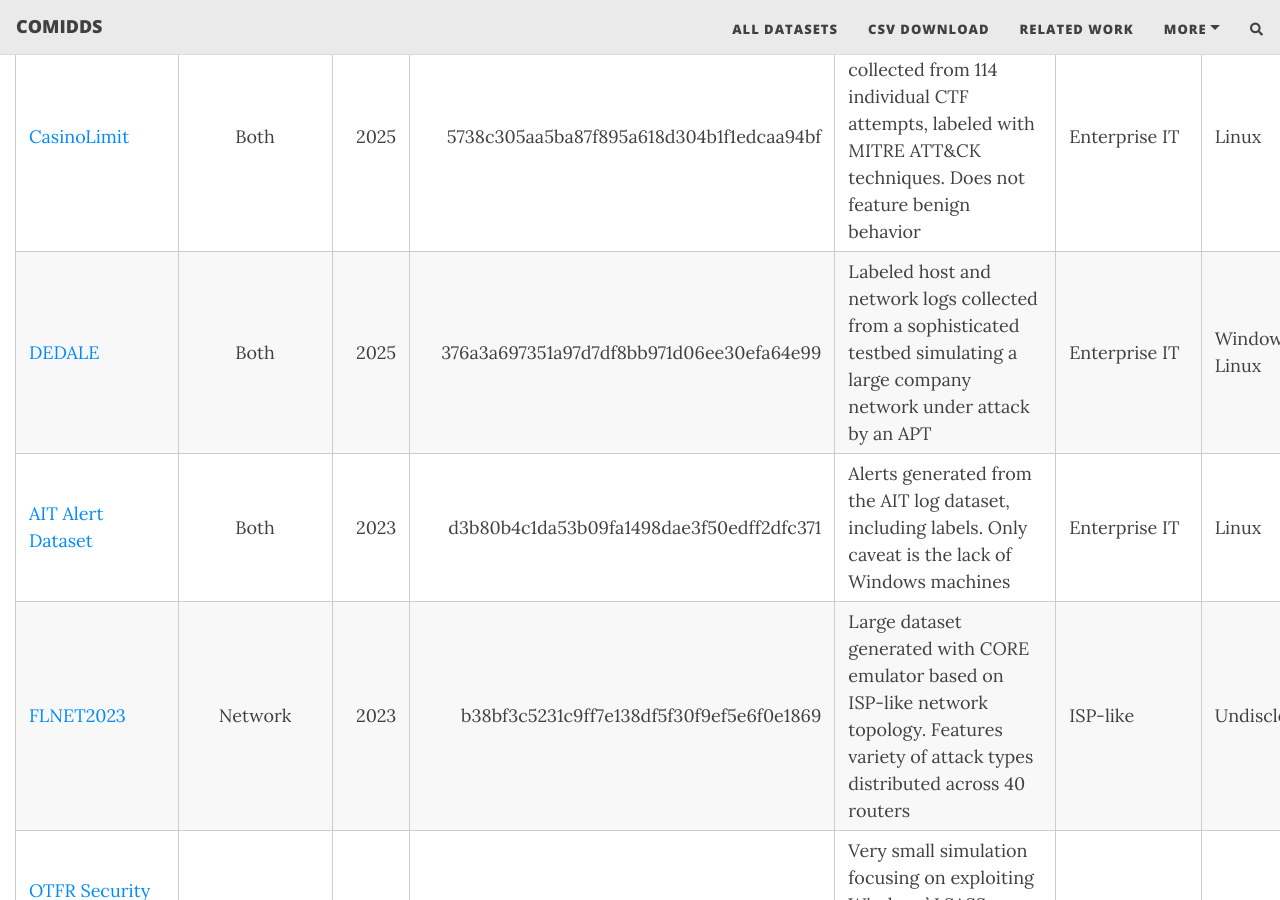
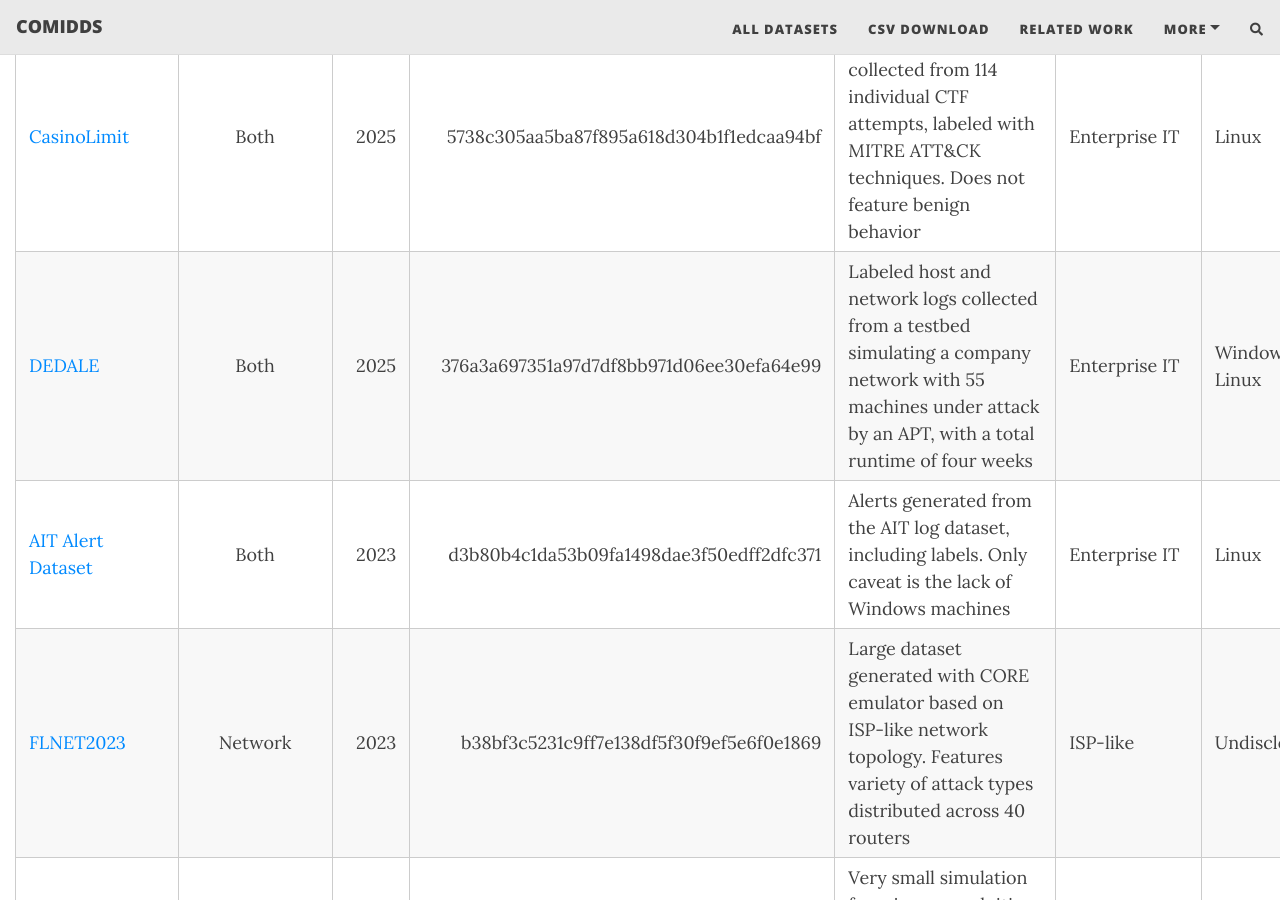
Before and after one commit to fkie-cad/COMIDDS, a Jekyll site: the page built from content/all_datasets.md, in a window 1280 px wide and 900 px high, scrolled down 376 px. Built offline with Jekyll 4.4.1, drawn with Linux system fonts in a browser that asks for light colours; nearby versions of some CDN libraries; comment, search, counter and statistics services are not loaded.

Commit message:
Change wording

```diff
--- a/content/all_datasets.md
+++ b/content/all_datasets.md
@@ -9,7 +9,7 @@
 | Name                                                                                               | Network/Host Data |      Year |                    Times Recently Cited¹ | TL;DR                                                                                                                                                                       | Setting       | OS Type               | Labeled?² | Data Type/Source                                                                     | Packed Size | Unpacked Size |
 | -------------------------------------------------------------------------------------------------- | :---------------: | --------: | ---------------------------------------: | --------------------------------------------------------------------------------------------------------------------------------------------------------------------------- | ------------- | --------------------- | :-------: | ------------------------------------------------------------------------------------ | ----------: | ------------: |
 | [CasinoLimit](../datasets/casinolimit)                                                             |       Both        |      2025 | 5738c305aa5ba87f895a618d304b1f1edcaa94bf | Syslogs and NetFlows collected from 114 individual CTF attempts, labeled with MITRE ATT&CK techniques. Does not feature benign behavior                                     | Enterprise IT | Linux                 |     🟩     | NetFlows, Syslog, auditd                                                             |      3,6 GB |       54,4 GB |
-| [DEDALE](../datasets/dedale)                                                                       |       Both        |      2025 | 376a3a697351a97d7df8bb971d06ee30efa64e99 | Labeled host and network logs collected from a sophisticated testbed simulating a large company network under attack by an APT                                              | Enterprise IT | Windows, Linux        |     🟩     | NetFlows, pcaps, Windows events, Linux events                                        |           - |         65 GB |
+| [DEDALE](../datasets/dedale)                                                                       |       Both        |      2025 | 376a3a697351a97d7df8bb971d06ee30efa64e99 | Labeled host and network logs collected from a testbed simulating a company network with 55 machines under attack by an APT, with a total runtime of four weeks             | Enterprise IT | Windows, Linux        |     🟩     | NetFlows, pcaps, Windows events, Linux events                                        |           - |         65 GB |
 | [AIT Alert Dataset](../datasets/ait_alert_dataset)                                                 |       Both        |      2023 | d3b80b4c1da53b09fa1498dae3f50edff2dfc371 | Alerts generated from the AIT log dataset, including labels. Only caveat is the lack of Windows machines                                                                    | Enterprise IT | Linux                 |     🟩     | Wazuh, Suricata and AMiner alerts                                                    |       96 MB |        2,9 GB |
 | [FLNET2023](../datasets/flnet2023)                                                                 |      Network      |      2023 | b38bf3c5231c9ff7e138df5f30f9ef5e6f0e1869 | Large dataset generated with CORE emulator based on ISP-like network topology. Features variety of attack types distributed across 40 routers                               | ISP-like      | Undisclosed           |     🟩     | pcaps, Custom network features                                                       |           - |        176 GB |
 | [OTFR Security Datasets - LSASS Campaign](../datasets/otfr_lsass_campaign)                         |       Both        |      2023 |                                        - | Very small simulation focusing on exploiting Windows' LSASS.exe. Lacking documentation, no labels and no user behavior                                                      | Single OS     | Windows               |     🟥     | pcaps, Windows events, Zeek logs                                                     |      423 MB |          1 GB |
```
